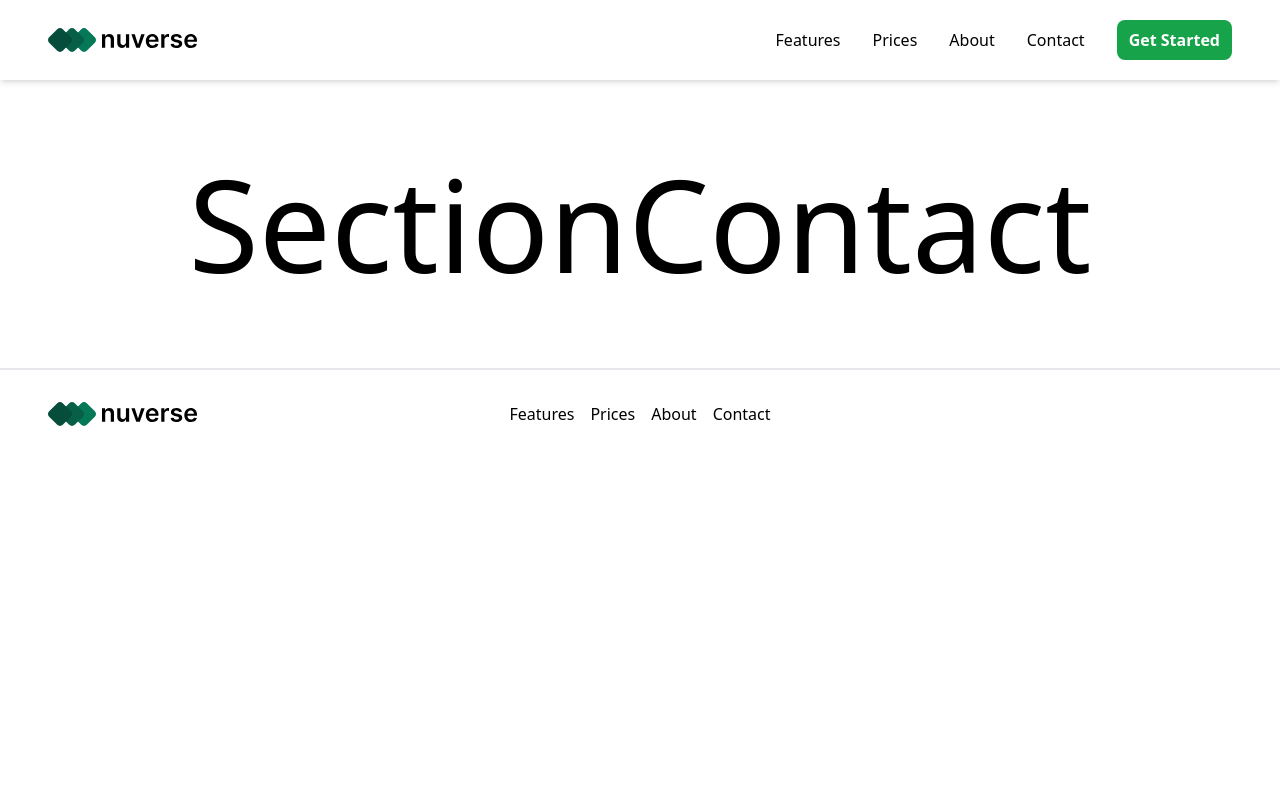
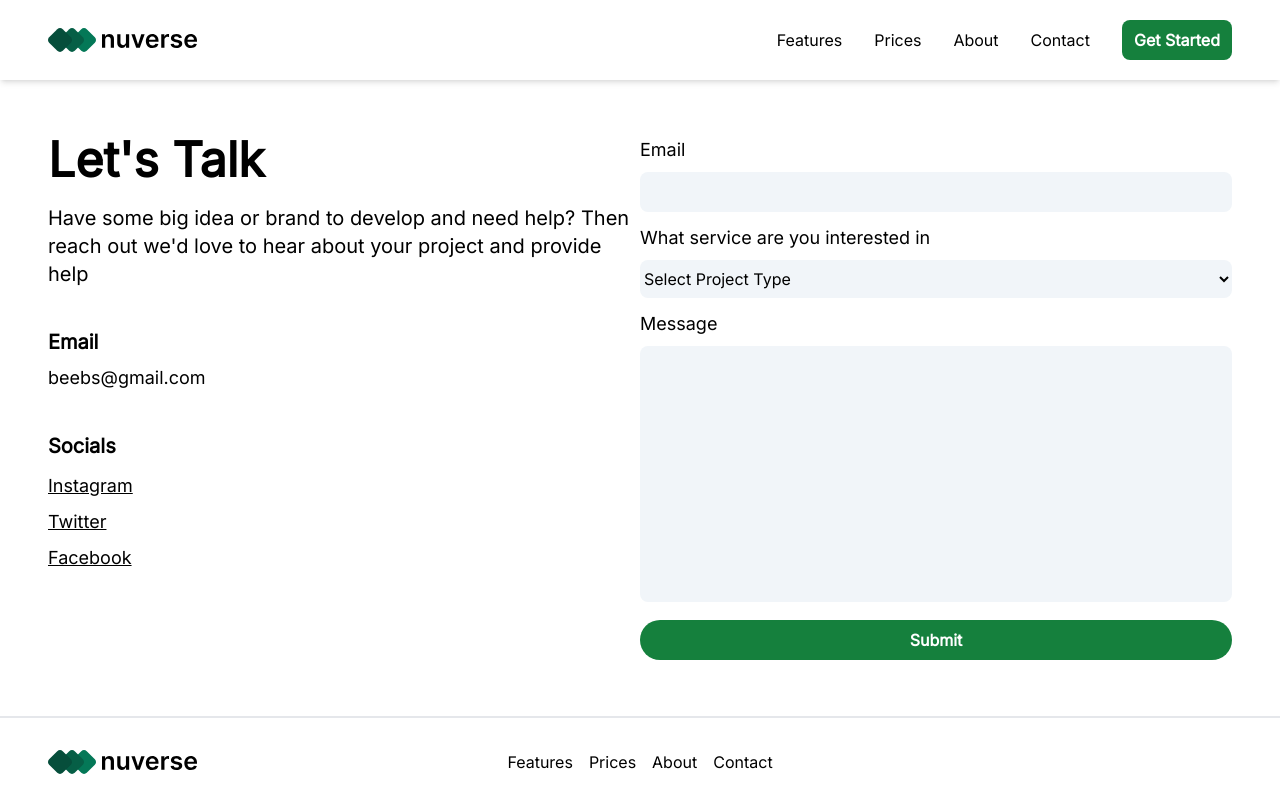
Before and after one commit to akbarmul/latihan-reactjs, a React (Vite) app: page /contact in a window 1280 px wide. Built offline with nearby package versions, Linux system fonts and the light colour scheme; some icons are missing.

Commit message:
contact done

```diff
--- a/index.html
+++ b/index.html
@@ -5,7 +5,12 @@
   <meta charset="UTF-8" />
   <meta name="viewport" content="width=device-width, initial-scale=1.0" />
   <title>Neuverse</title>
+  <!-- icon -->
   <script src="https://code.iconify.design/3/3.1.0/iconify.min.js"></script>
+  <!-- font -->
+  <link rel="preconnect" href="https://fonts.googleapis.com">
+  <link rel="preconnect" href="https://fonts.gstatic.com" crossorigin>
+  <link href="https://fonts.googleapis.com/css2?family=Inter&display=swap" rel="stylesheet">
 </head>
 
 <body>
--- a/src/components/Button.jsx
+++ b/src/components/Button.jsx
@@ -2,5 +2,5 @@ import React from "react";
 
 // destructing props assignment
 export default function Button({ children }) {
-  return <button className="transition-all py-2 px-3 bg-green-600 text-white font-bold rounded-lg hover:bg-green-800 active:bg-green-900 focus:ring focus:ring-green-400">{children}</button>;
+  return <button className="transition-all py-2 px-3 bg-green-700 text-white font-bold rounded-lg hover:bg-green-800 active:bg-green-900 focus:ring focus:ring-green-400">{children}</button>;
 }
--- a/src/components/ButtonArrow.jsx
+++ b/src/components/ButtonArrow.jsx
@@ -2,5 +2,5 @@ import React from "react";
 
 // destructing props assignment
 export default function ButtonArrow({ children }) {
-  return <button className="flex items-center gap-2 transition-all py-2 px-3 bg-green-600 text-white font-bold rounded-lg hover:bg-green-800 active:bg-green-900 focus:ring focus:ring-green-400">{children}</button>;
+  return <button className="flex items-center gap-2 transition-all py-2 px-3 bg-green-700 text-white font-bold rounded-lg hover:bg-green-800 active:bg-green-900 focus:ring focus:ring-green-400">{children}</button>;
 }
--- /dev/null
+++ b/src/components/ButtonContact.jsx
@@ -0,0 +1,9 @@
+import React from "react";
+
+export default function ButtonContact() {
+  return (
+    <>
+      <button className="w-full bg-green-700 py-2 font-semibold text-white rounded-full">Submit</button>
+    </>
+  );
+}
--- a/src/components/SectionAbout.jsx
+++ b/src/components/SectionAbout.jsx
@@ -6,7 +6,7 @@ export default function SectionAbout() {
   return (
     <>
       <main>
-        <section className="container mb-28">
+        <section className="container mb-32">
           <h1 className="my-10 font-bold text-3xl sm:text-5xl text-center">About Us</h1>
           <div className="flex sm:flex-row flex-col">
             <div className="sm:w-1/2 w-full order-2 sm:order-1">
--- a/src/components/SectionContact.jsx
+++ b/src/components/SectionContact.jsx
@@ -1,5 +1,62 @@
 import React from "react";
+import ButtonContact from "./ButtonContact";
 
 export default function SectionContact() {
-  return <div className="text-9xl my-20 text-center">SectionContact</div>;
+  return (
+    <>
+      <main>
+        <section className="container my-14">
+          <div className="flex flex-col sm:flex-row">
+            <div className="sm:w-1/2 w-full">
+              <h1 className="font-bold text-5xl mb-5">Let's Talk</h1>
+              <p className="text-xl mb-10">Have some big idea or brand to develop and need help? Then reach out we'd love to hear about your project and provide help</p>
+              <h3 className="font-semibold mb-2 text-xl">Email</h3>
+              <p className="text-lg mb-10">beebs@gmail.com</p>
+              <h3 className="font-semibold text-xl mb-3">Socials</h3>
+              <ul className="text-lg underline">
+                <li className="mb-2">
+                  <a href="#">Instagram</a>
+                </li>
+                <li className="mb-2">
+                  <a href="#">Twitter</a>
+                </li>
+                <li className="mb-2">
+                  <a href="#">Facebook</a>
+                </li>
+              </ul>
+            </div>
+            <div className="sm:w-1/2 w-full">
+              <form>
+                <div className="mb-3">
+                  <label className="block mb-2 text-lg" htmlFor="email">
+                    Email
+                  </label>
+                  <input className="w-full bg-slate-100 rounded-lg py-2" type="email" name="email" id="email" />
+                </div>
+                <div className="mb-3">
+                  <label className="block mb-2 text-lg" htmlFor="type">
+                    What service are you interested in
+                  </label>
+                  <select className="w-full bg-slate-100 rounded-lg py-2" name="type" id="type">
+                    <option value="sel" selected disabled>
+                      Select Project Type
+                    </option>
+                    <option value="web">Website</option>
+                    <option value="app">Application</option>
+                  </select>
+                </div>
+                <div className="mb-3">
+                  <label className="block mb-2 text-lg" htmlFor="mesage">
+                    Message
+                  </label>
+                  <textarea className="w-full bg-slate-100 rounded-lg py-2 resize-none" name="mesage" id="mesage" rows="10"></textarea>
+                </div>
+                <ButtonContact />
+              </form>
+            </div>
+          </div>
+        </section>
+      </main>
+    </>
+  );
 }
--- a/tailwind.config.js
+++ b/tailwind.config.js
@@ -13,6 +13,9 @@ export default {
       },
       center: true,
     },
+    fontFamily: {
+      sans: ["inter", "sans-serif"],
+    },
   },
   plugins: [],
 };
```
